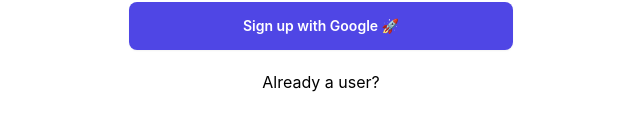
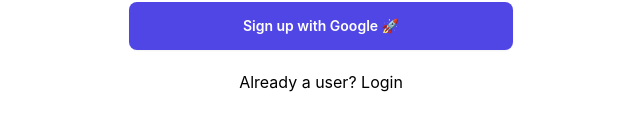
Before and after one commit to Muqtadirat/OAuth-Login-Page, a React (Create React App) app: page /Form in a window 1280 px wide. Shown: the part 562-692 px from the top of the page, without its empty margins (319-959 px from the left). Built offline with nearby package versions, Linux system fonts and the light colour scheme.

Commit message:
Added routing

```diff
--- a/src/components/Form.js
+++ b/src/components/Form.js
@@ -23,7 +23,7 @@ function Form() {
       <h1 className="mt-10 mb-5 text-center text-4xl font-bold leading-9 tracking-tight text-gray-900">
         Sign up
       </h1>
-      <form id="signIn-form" className="space-y-4" action="#" method="POST">
+      <form id="signUp-form" className="space-y-4" action="#" method="POST">
         <label
           htmlFor="email"
           className="block text-md font-medium leading-6 text-gray-900 text-left"
@@ -87,7 +87,7 @@ function Form() {
         </div>
 
         <p>
-          Already a user? <Link to="./LoginForm.js"></Link>
+          Already a user? <Link to="/LoginForm">Login</Link>
         </p>
       </form>
     </div>
```
